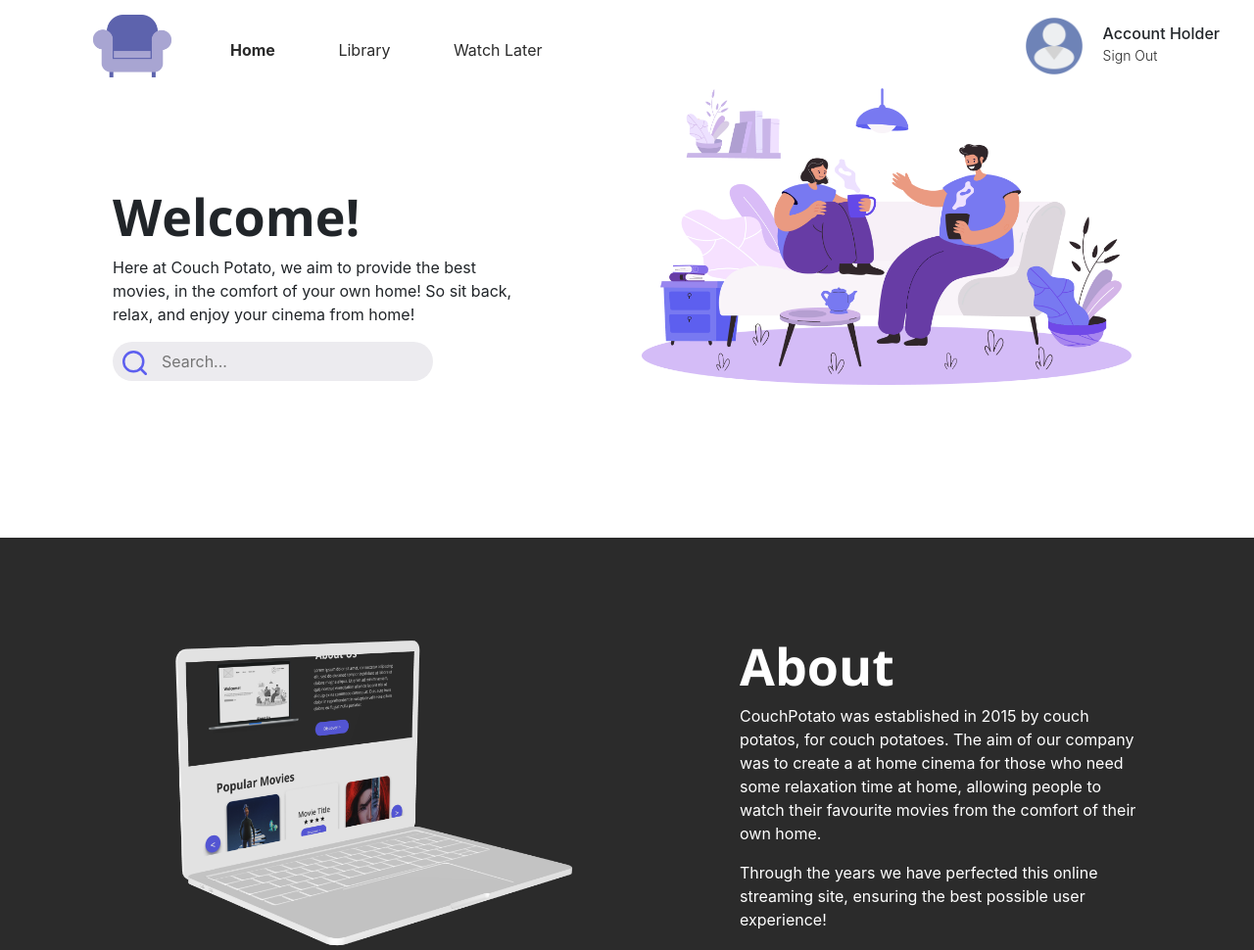
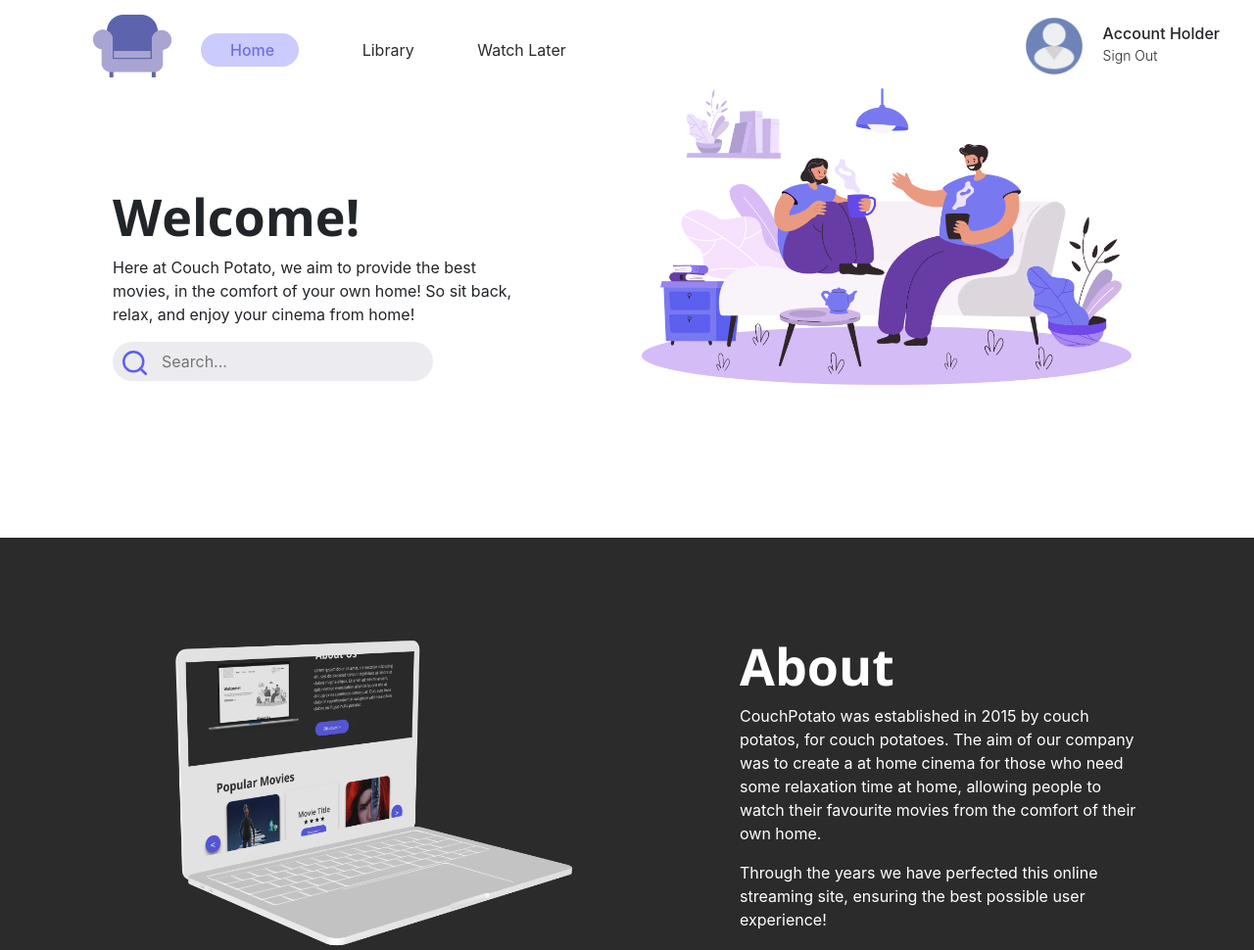
Before and after one commit to Thato-Khoza/CouchPotato, a plain HTML site: page index.html in a window 1280 px wide. Shown: the top 970 px of the page at 98% size. Drawn offline with nearby package versions, Linux system fonts and the light colour scheme; a script that the page names is missing.

Commit message:
Adjusted Navigation Active state
Here I adjusted the navigation active state by adding a background colour and changing the font colour - this makes the website more user friendly.

```diff
--- a/style/main.css
+++ b/style/main.css
@@ -56,9 +56,22 @@
  }
 
  .active{
-     font-weight: bold;
+
      color: #5D5FEF;
+     background-color: #cbcbfd;
+     font-weight: 500;
+     border-radius: 30px;
+     padding: 7px;
+     padding-left: 20px;
+     text-align: center;
  }
+ a .active {
+
+    color: #6d6fe7;
+    text-align: left;
+    padding-right: 25px;
+}
+
 
  .userPic{
      width: 60px;
```
